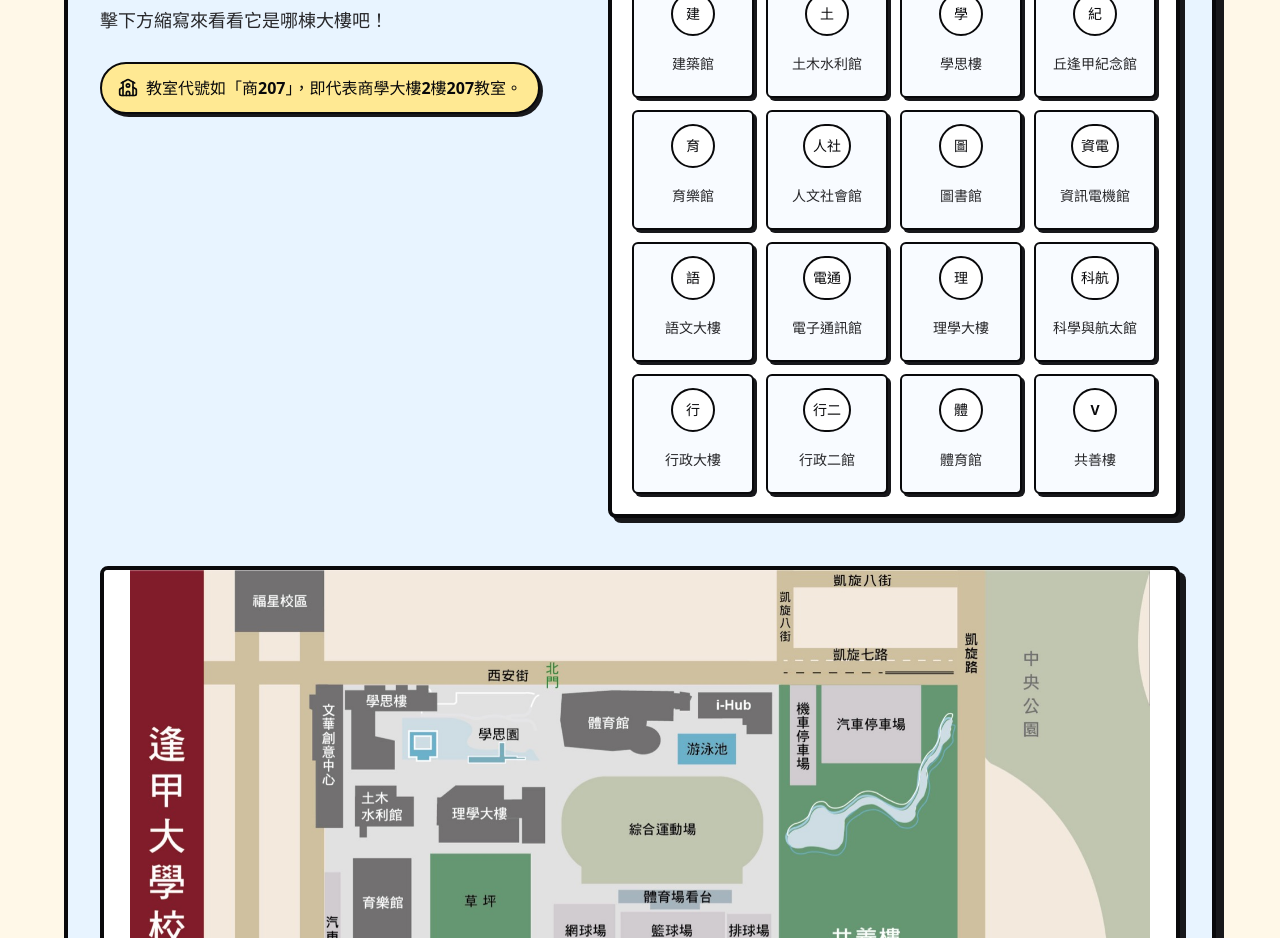
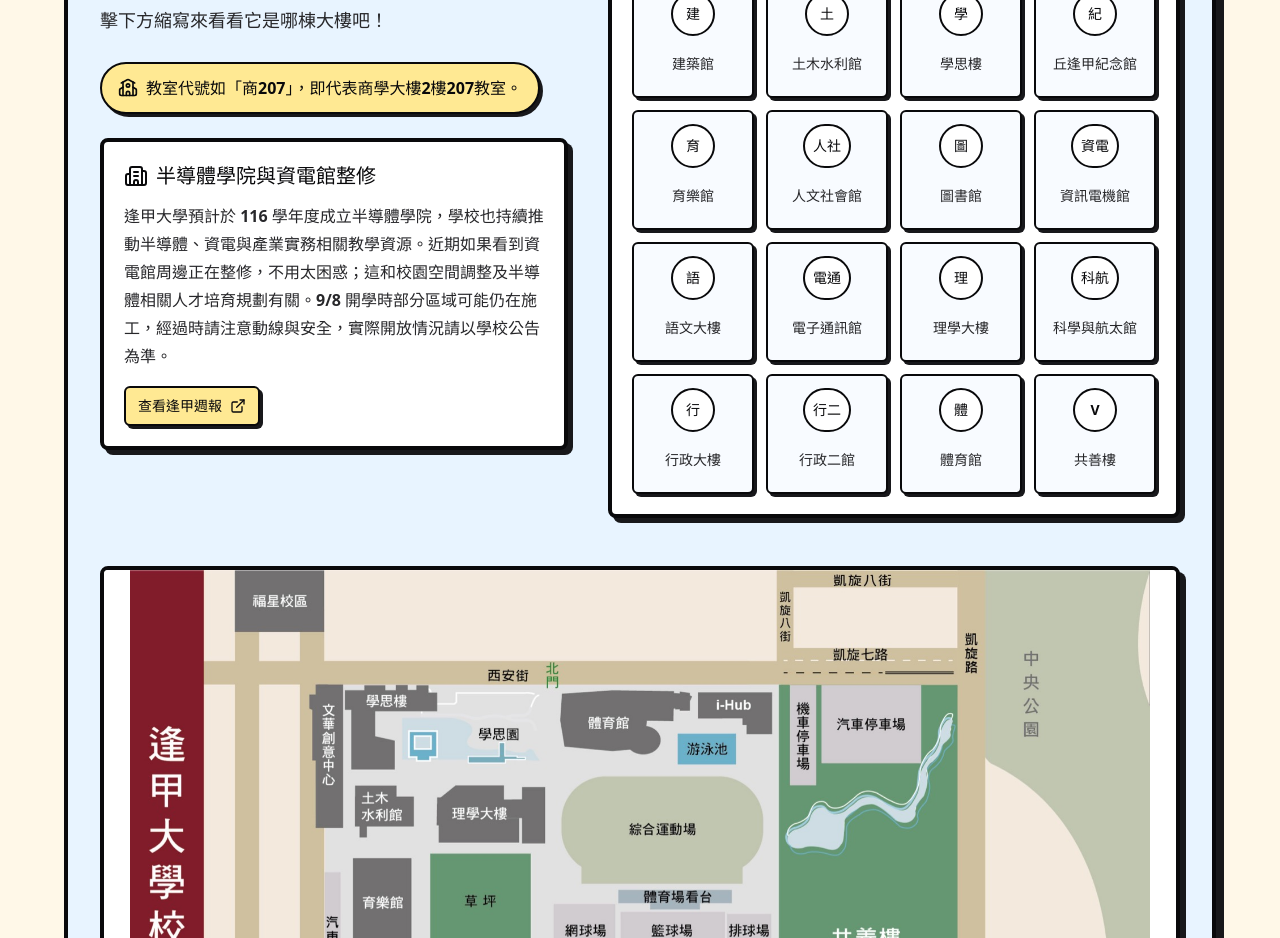
Before and after one commit to AllEnough/iecs_handbook, a React (Vite) app: page / in a window 1280 px wide. Shown: the part 10380-11318 px from the top of the page. Built offline with nearby package versions, Linux system fonts and the light colour scheme.

Commit message:
feat: add semiconductor college campus note

```diff
--- a/src/components/CampusGuideSection.jsx
+++ b/src/components/CampusGuideSection.jsx
@@ -1,5 +1,5 @@
 import { useEffect, useState } from 'react'
-import { Map, School, Sparkles, X, Landmark, BookOpen, Monitor, Dumbbell, Building2 } from 'lucide-react'
+import { ExternalLink, Map, School, Sparkles, X, Landmark, BookOpen, Monitor, Dumbbell, Building2 } from 'lucide-react'
 import campusMapLandscape from '../assets/handbook/campus-map-landscape.jpg'
 import campusMapPortrait from '../assets/handbook/campus-map-portrait.jpg'
 
@@ -72,6 +72,25 @@
               <div className="mt-6 inline-flex items-center gap-2 rounded-full border-2 border-zinc-950 bg-[#ffe993] px-4 py-3 text-sm font-black shadow-[3px_3px_0_#18181b] md:text-base">
                 <School size={20} className="shrink-0" />
                 <span>教室代號如「商207」，即代表商學大樓2樓207教室。</span>
+              </div>
+
+              <div className="mt-6 rounded-lg border-4 border-zinc-950 bg-white p-5 shadow-[5px_5px_0_#18181b]">
+                <h3 className="flex items-center gap-2 text-xl font-black">
+                  <Building2 size={24} />
+                  半導體學院與資電館整修
+                </h3>
+                <p className="mt-3 text-sm font-bold leading-7 text-zinc-800 md:text-base">
+                  逢甲大學預計於 116 學年度成立半導體學院，學校也持續推動半導體、資電與產業實務相關教學資源。近期如果看到資電館周邊正在整修，不用太困惑；這和校園空間調整及半導體相關人才培育規劃有關。9/8 開學時部分區域可能仍在施工，經過時請注意動線與安全，實際開放情況請以學校公告為準。
+                </p>
+                <a
+                  href="https://www.fcu.edu.tw/fcuweekly/news-detail/?id=51241&lang=zh"
+                  target="_blank"
+                  rel="noopener noreferrer"
+                  className="pressable mt-4 inline-flex items-center gap-2 rounded-md border-2 border-zinc-950 bg-[#ffe993] px-3 py-2 text-sm font-black shadow-[3px_3px_0_#18181b] transition hover:-translate-y-0.5 hover:bg-white hover:shadow-[4px_4px_0_#18181b]"
+                >
+                  查看逢甲週報
+                  <ExternalLink size={16} />
+                </a>
               </div>
             </div>
 
```
